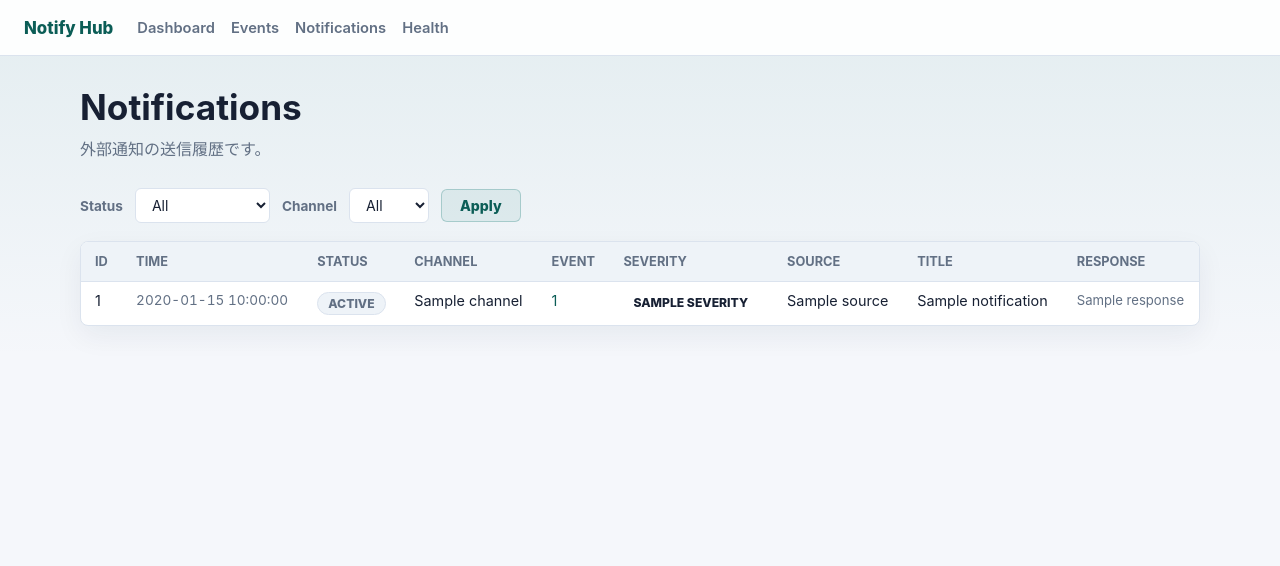
After one commit to chihiro0506i/HomeLab-NOC-v2, a FastAPI app: template services/notify/app/templates/notifications.html in a window 1280 px wide. The commit adds this page. Shown: the top 566 px of the page. Run offline with FastAPI, Linux system fonts and the light colour scheme; the template is opened without the code that fills it: most values are stand-ins (such as "Sample title", 1, 10 or a date in 2020).

Commit message:
Add notification history and backup events

```diff
--- a/services/notify/app/db.py
+++ b/services/notify/app/db.py
@@ -214,6 +214,53 @@ async def fetch_events(
     return [dict(row) for row in rows]
 
 
+async def fetch_notifications(
+    db: aiosqlite.Connection,
+    *,
+    limit: int = 100,
+    status: str | None = None,
+    channel: str | None = None,
+) -> list[dict[str, Any]]:
+    """Return notification attempts with their source event context."""
+    clauses: list[str] = []
+    params: list[Any] = []
+    if status:
+        clauses.append("n.status = ?")
+        params.append(status)
+    if channel:
+        clauses.append("n.channel = ?")
+        params.append(channel)
+
+    where = ""
+    if clauses:
+        where = "WHERE " + " AND ".join(clauses)
+
+    query = f"""
+        SELECT
+            n.id,
+            n.event_id,
+            n.channel,
+            n.status,
+            n.response,
+            n.sent_at,
+            e.source,
+            e.event_type,
+            e.severity,
+            e.title,
+            e.dedup_key
+          FROM notifications AS n
+          JOIN events AS e ON e.id = n.event_id
+          {where}
+         ORDER BY n.id DESC
+         LIMIT ?
+    """
+    params.append(limit)
+
+    cursor = await db.execute(query, params)
+    rows = await cursor.fetchall()
+    return [dict(row) for row in rows]
+
+
 
 async def count_events(
     db: aiosqlite.Connection,
--- a/services/notify/app/main.py
+++ b/services/notify/app/main.py
@@ -22,6 +22,7 @@ from .db import (
     count_events,
     fetch_event_by_id,
     fetch_events,
+    fetch_notifications,
     get_db,
     has_recent_sent_notification,
     init_db,
@@ -228,6 +229,19 @@ async def list_events(
         return await fetch_events(db, limit=limit, source=source, severity=severity)
 
 
+@app.get("/api/notifications", tags=["notifications"])
+async def list_notifications(
+    limit: int = Query(100, ge=1, le=1000),
+    status: str | None = Query(None),
+    channel: str | None = Query(None),
+) -> list[dict[str, Any]]:
+    """Return outbound notification attempts as JSON (newest first)."""
+    async with get_db() as db:
+        return await fetch_notifications(
+            db, limit=limit, status=status, channel=channel,
+        )
+
+
 @app.post(
     "/api/test-notification",
     response_model=EventResponse,
@@ -304,3 +318,27 @@ async def page_events(
             "filter_severity": severity or "",
         },
     )
+
+
+@app.get("/notifications", response_class=HTMLResponse, include_in_schema=False)
+async def page_notifications(
+    request: Request,
+    limit: int = Query(100, ge=1, le=1000),
+    status: str | None = Query(None),
+    channel: str | None = Query(None),
+) -> HTMLResponse:
+    """Notification attempt history page."""
+    async with get_db() as db:
+        notifications = await fetch_notifications(
+            db, limit=limit, status=status, channel=channel,
+        )
+
+    return templates.TemplateResponse(
+        request=request,
+        name="notifications.html",
+        context={
+            "notifications": notifications,
+            "filter_status": status or "",
+            "filter_channel": channel or "",
+        },
+    )
--- a/services/notify/app/static/style.css
+++ b/services/notify/app/static/style.css
@@ -366,6 +366,15 @@ tbody tr:hover {
   color: var(--muted);
 }
 
+.cell-response {
+  max-width: 320px;
+  overflow: hidden;
+  text-overflow: ellipsis;
+  white-space: nowrap;
+  font-size: 0.82rem;
+  color: var(--muted);
+}
+
 .table-footer {
   margin: 12px 0 0;
   font-size: 0.9rem;
--- a/services/notify/app/templates/base.html
+++ b/services/notify/app/templates/base.html
@@ -13,6 +13,7 @@
     <div class="topnav-links">
       <a href="/" id="nav-dashboard">Dashboard</a>
       <a href="/events" id="nav-events">Events</a>
+      <a href="/notifications" id="nav-notifications">Notifications</a>
       <a href="/health" id="nav-health">Health</a>
     </div>
   </nav>
--- a/services/notify/app/templates/index.html
+++ b/services/notify/app/templates/index.html
@@ -39,6 +39,11 @@
     <p>イベント一覧と詳細を確認</p>
     <span class="open">Open</span>
   </a>
+  <a href="/notifications" class="qlink-card" id="link-notifications">
+    <h3>Notifications</h3>
+    <p>外部通知の送信履歴を確認</p>
+    <span class="open">Open</span>
+  </a>
 </section>
 
 <!-- Recent events -->
--- /dev/null
+++ b/services/notify/app/templates/notifications.html
@@ -0,0 +1,73 @@
+{% extends "base.html" %}
+{% block title %}Notifications{% endblock %}
+
+{% block content %}
+<section class="page-header">
+  <h1>Notifications</h1>
+  <p class="lead">外部通知の送信履歴です。</p>
+</section>
+
+<section class="filter-bar">
+  <form method="get" action="/notifications" class="filter-form" id="notification-filter-form">
+    <label for="filter-status">Status</label>
+    <select name="status" id="filter-status">
+      <option value="">All</option>
+      {% for s in ["sent", "failed", "deduplicated", "unconfigured", "disabled"] %}
+      <option value="{{ s }}" {{ "selected" if filter_status == s else "" }}>{{ s }}</option>
+      {% endfor %}
+    </select>
+
+    <label for="filter-channel">Channel</label>
+    <select name="channel" id="filter-channel">
+      <option value="">All</option>
+      {% for c in ["ntfy", "none"] %}
+      <option value="{{ c }}" {{ "selected" if filter_channel == c else "" }}>{{ c }}</option>
+      {% endfor %}
+    </select>
+
+    <button type="submit" id="filter-apply">Apply</button>
+  </form>
+</section>
+
+<section class="section-block">
+  {% if notifications %}
+  <div class="table-wrap">
+    <table>
+      <thead>
+        <tr>
+          <th>ID</th>
+          <th>Time</th>
+          <th>Status</th>
+          <th>Channel</th>
+          <th>Event</th>
+          <th>Severity</th>
+          <th>Source</th>
+          <th>Title</th>
+          <th>Response</th>
+        </tr>
+      </thead>
+      <tbody>
+        {% for n in notifications %}
+        <tr>
+          <td>{{ n.id }}</td>
+          <td class="cell-time">{{ n.sent_at[:19] }}</td>
+          <td><span class="badge badge-muted">{{ n.status }}</span></td>
+          <td>{{ n.channel }}</td>
+          <td><a href="/events?source={{ n.source }}">{{ n.event_id }}</a></td>
+          <td><span class="badge badge-{{ n.severity }}">{{ n.severity }}</span></td>
+          <td>{{ n.source }}</td>
+          <td>{{ n.title }}</td>
+          <td class="cell-response">{{ n.response or "" }}</td>
+        </tr>
+        {% endfor %}
+      </tbody>
+    </table>
+  </div>
+  {% else %}
+  <div class="empty-state">
+    <p>通知履歴がまだ記録されていません。</p>
+    <p class="muted">通知対象のイベントが発生するとここに表示されます。</p>
+  </div>
+  {% endif %}
+</section>
+{% endblock %}
```
Also changed, not shown: docs/notify.md (+19 -0 lines), docs/operation.md (+1 -0 lines), 1 other file.
